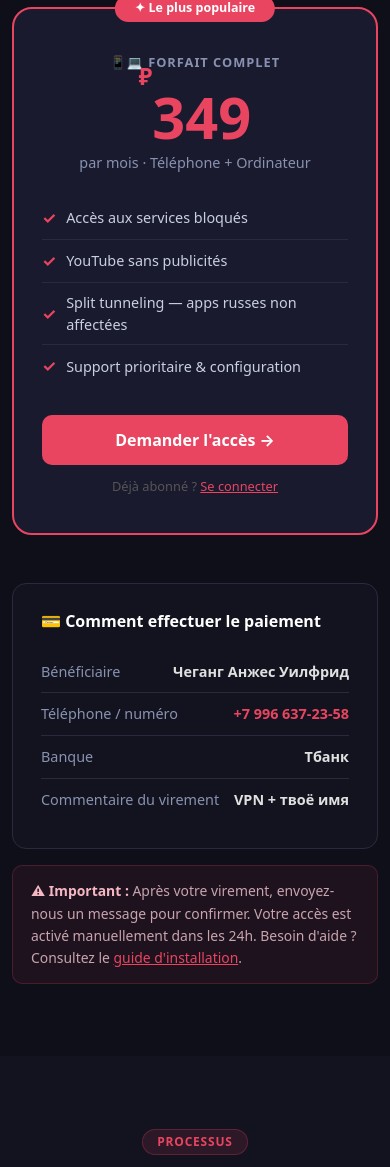
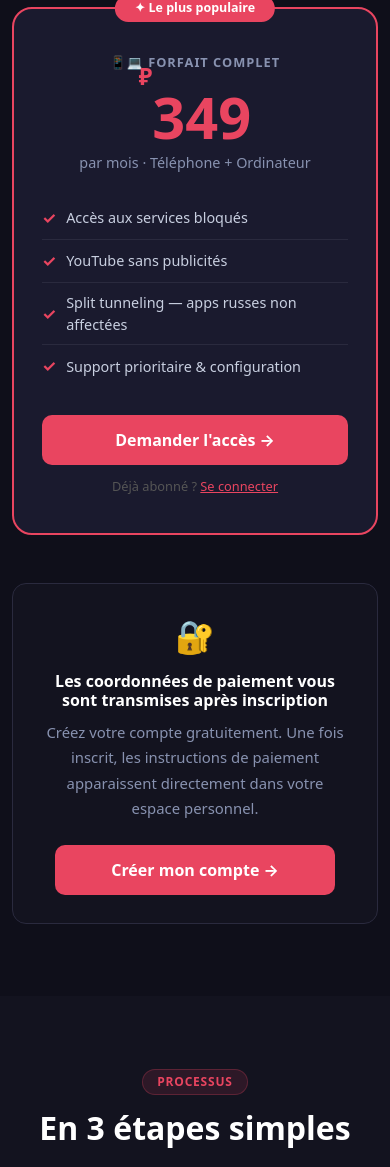
Before and after one commit to benus-code/Fact_vpn, a Flask app: page / in a window 390 px wide. Shown: the part 3445-4612 px from the top of the page. Run offline with Flask 3, Linux system fonts and the light colour scheme; data comes from the database, SQL or seed files in the repository.

Commit message:
privacy: hide personal payment details from public landing page
Replace public bank info (name, phone, bank) with a CTA inviting
users to register. Payment details are now only visible after login,
inside the user dashboard.

https://claude.ai/code/session_01Bn7TM35o4smhsSAsTtNkSv

```diff
--- a/templates/landing.html
+++ b/templates/landing.html
@@ -403,36 +403,19 @@
 
     </div>
 
-    <!-- Payment info below the cards -->
+    <!-- Payment info — shown after registration only -->
     <div class="row justify-content-center">
       <div class="col-lg-8">
-        <div class="payment-info">
-          <h5>💳 Comment effectuer le paiement</h5>
-          <div class="payment-row">
-            <span class="key">Bénéficiaire</span>
-            <span class="val">{{ bank.beneficiaire }}</span>
-          </div>
-          <div class="payment-row">
-            <span class="key">Téléphone / numéro</span>
-            <span class="val red">{{ bank.telephone }}</span>
-          </div>
-          <div class="payment-row">
-            <span class="key">Banque</span>
-            <span class="val">{{ bank.banque }}</span>
-          </div>
-          <div class="payment-row">
-            <span class="key">Commentaire du virement</span>
-            <span class="val">{{ bank.reference }}</span>
-          </div>
-        </div>
-        <div style="background:rgba(233,69,96,.07); border:1px solid rgba(233,69,96,.2);
-                    border-radius:10px; padding:14px 18px; margin-top:16px;">
-          <p style="color:#c8a4ac; font-size:.87rem; margin:0; line-height:1.6;">
-            <strong style="color:#f4b8c2;">⚠ Important :</strong>
-            Après votre virement, envoyez-nous un message pour confirmer.
-            Votre accès est activé manuellement dans les 24h.
-            Besoin d'aide ? Consultez le <a href="{{ url_for('guide') }}" style="color:var(--red);">guide d'installation</a>.
+        <div class="payment-info" style="text-align:center;">
+          <div style="font-size:2rem; margin-bottom:12px;">🔐</div>
+          <h5 style="margin-bottom:10px;">Les coordonnées de paiement vous sont transmises après inscription</h5>
+          <p style="color:var(--muted); font-size:.93rem; margin-bottom:24px; line-height:1.7;">
+            Créez votre compte gratuitement. Une fois inscrit, les instructions de paiement
+            apparaissent directement dans votre espace personnel.
           </p>
+          <a href="{{ url_for('inscription') }}" class="btn-price" style="max-width:280px; margin:0 auto;">
+            Créer mon compte →
+          </a>
         </div>
       </div>
     </div>
```
